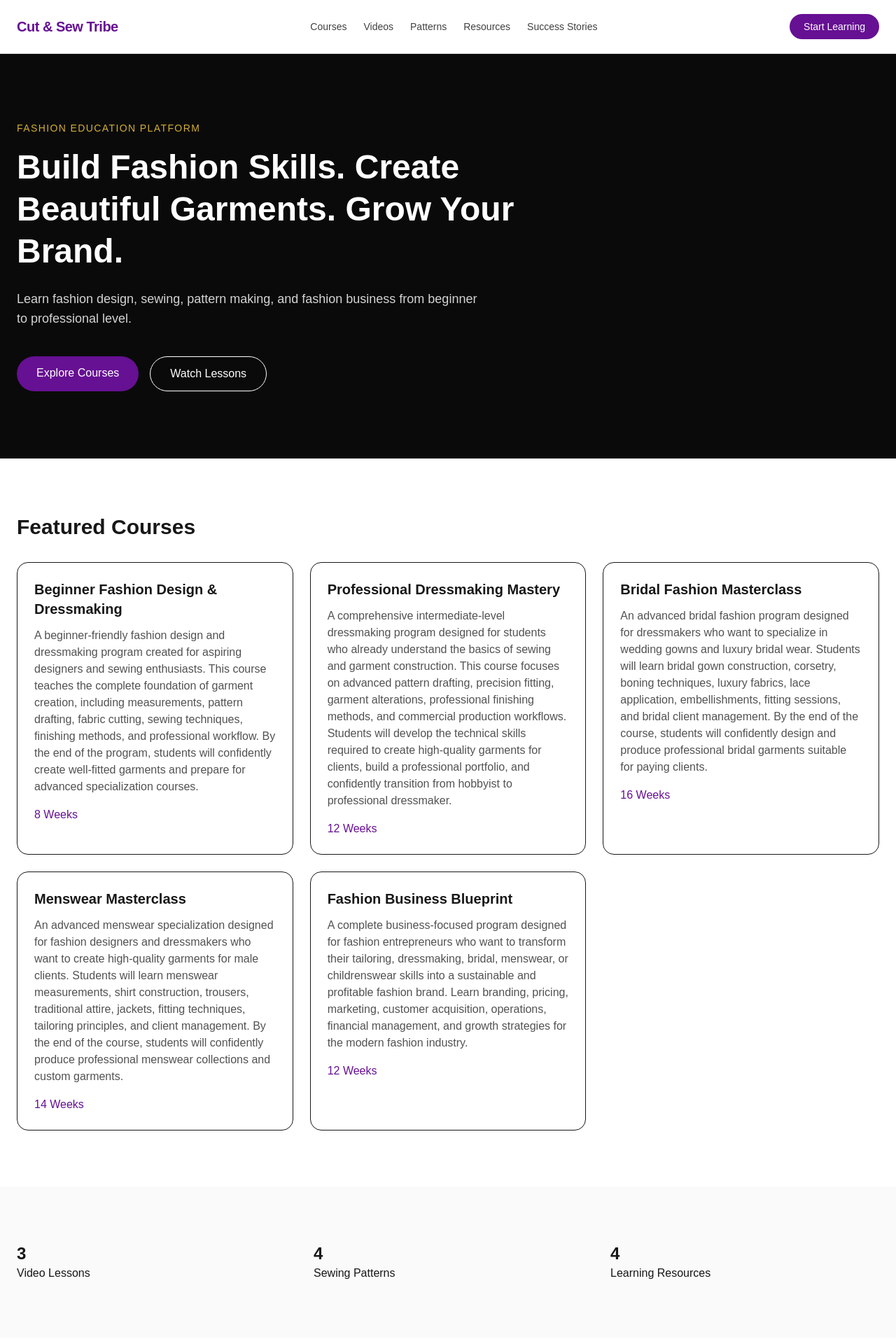
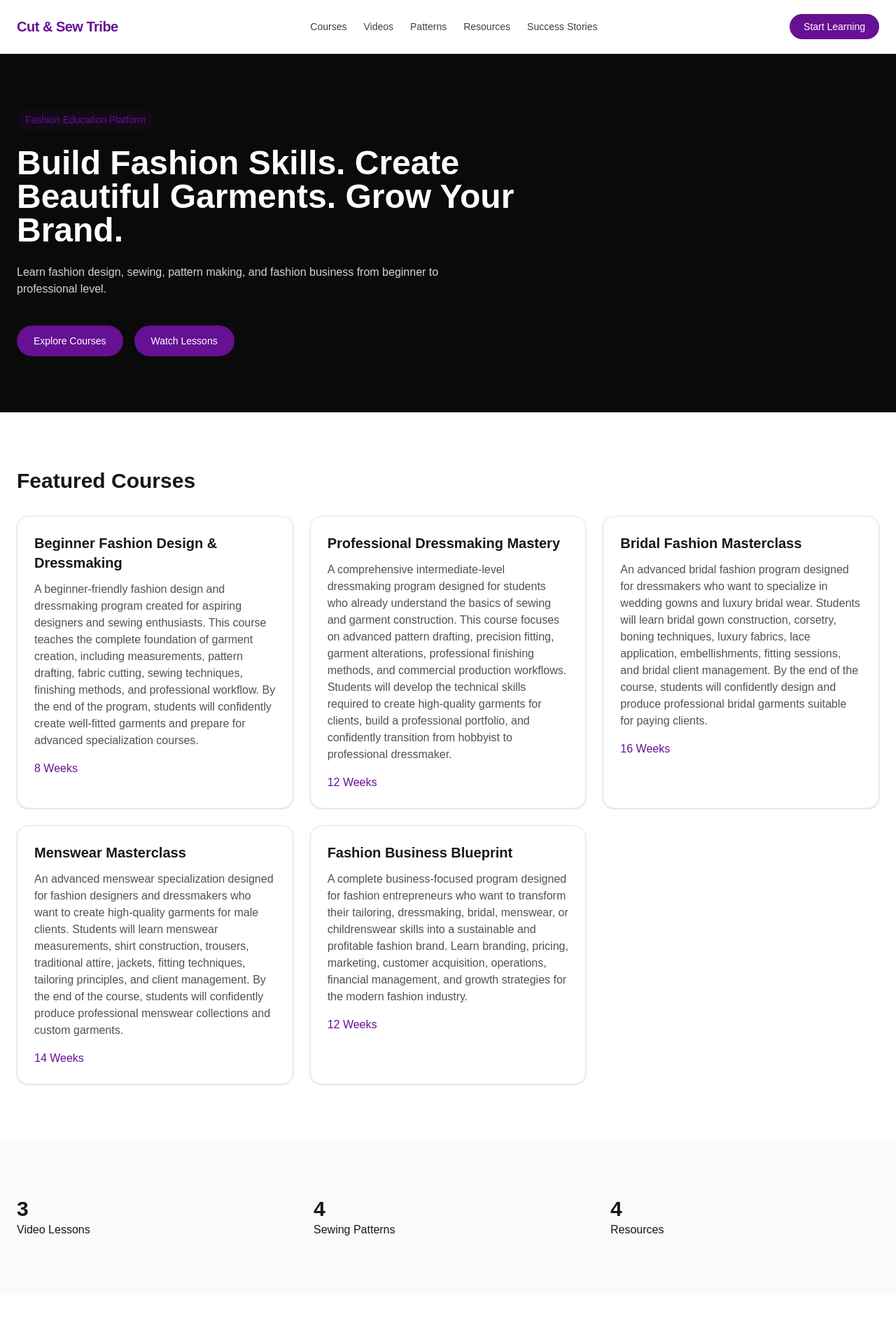
Before and after one commit to CutAndSewTribe/cut-and-sew-tribe, a Next.js app: page / in a window 1280 px wide. Shown: the top 1920 px of the page at 70% size. Built offline with nearby package versions, Linux system fonts and the light colour scheme.

Commit message:
Refactor homepage with UI primitives

```diff
--- a/src/app/page.tsx
+++ b/src/app/page.tsx
@@ -1,4 +1,10 @@
-import Link from "next/link";
+import {
+  Badge,
+  Button,
+  Card,
+  Container,
+  Section,
+} from "@/components/ui";
 
 import { courses } from "@/content/courses";
 import { videos } from "@/content/videos";
@@ -13,21 +19,17 @@ export default function Home() {
     (course) => course.featured,
   );
 
-
   const featuredVideos = videos.filter(
     (video) => video.featured,
   );
-
 
   const featuredPatterns = patterns.filter(
     (pattern) => pattern.featured,
   );
 
-
   const featuredResources = resources.filter(
     (resource) => resource.featured,
   );
-
 
   const featuredStories = studentStories.filter(
     (story) => story.featured,
@@ -35,28 +37,26 @@ export default function Home() {
 
 
   return (
-    <div className="flex flex-col">
+    <div>
 
 
-      {/* Hero */}
+      <Section className="bg-neutral-950 text-white">
 
-      <section className="bg-neutral-950 px-6 py-24 text-white">
+        <Container>
 
-        <div className="mx-auto max-w-7xl">
-
-          <p className="mb-4 text-sm uppercase tracking-widest text-[#D4AF37]">
+          <Badge>
             Fashion Education Platform
-          </p>
+          </Badge>
 
 
-          <h1 className="max-w-3xl text-5xl font-bold leading-tight">
+          <h1 className="mt-6 max-w-3xl text-5xl font-bold">
             Build Fashion Skills.
             Create Beautiful Garments.
             Grow Your Brand.
           </h1>
 
 
-          <p className="mt-6 max-w-2xl text-lg text-neutral-300">
+          <p className="mt-6 max-w-2xl text-neutral-300">
             Learn fashion design, sewing, pattern making,
             and fashion business from beginner to professional level.
           </p>
@@ -64,33 +64,28 @@ export default function Home() {
 
           <div className="mt-10 flex gap-4">
 
-            <Link
-              href="/courses"
-              className="rounded-full bg-[#661093] px-7 py-3"
-            >
+            <Button href="/courses">
               Explore Courses
-            </Link>
+            </Button>
 
 
-            <Link
-              href="/videos"
-              className="rounded-full border border-white px-7 py-3"
-            >
+            <Button href="/videos">
               Watch Lessons
-            </Link>
+            </Button>
 
           </div>
 
-        </div>
+        </Container>
 
-      </section>
+      </Section>
 
 
 
 
-      {/* Courses */}
 
-      <section className="mx-auto w-full max-w-7xl px-6 py-20">
+      <Section>
+
+        <Container>
 
           <h2 className="text-3xl font-bold">
             Featured Courses
@@ -99,12 +94,10 @@ export default function Home() {
 
           <div className="mt-8 grid gap-6 md:grid-cols-3">
 
+
             {featuredCourses.map((course) => (
 
-            <div
-              key={course.id}
-              className="rounded-2xl border p-6"
-            >
+              <Card key={course.id}>
 
                 <h3 className="text-xl font-semibold">
                   {course.title}
@@ -120,27 +113,31 @@ export default function Home() {
                   {course.duration}
                 </p>
 
-            </div>
+
+              </Card>
 
             ))}
 
+
           </div>
 
-      </section>
+        </Container>
+
+      </Section>
 
 
 
 
 
-      {/* Learning Library */}
+      <Section className="bg-neutral-50">
 
-      <section className="bg-neutral-50 px-6 py-20">
+        <Container>
 
-        <div className="mx-auto grid max-w-7xl gap-10 md:grid-cols-3">
+          <div className="grid gap-10 md:grid-cols-3">
 
 
             <div>
-            <h3 className="text-2xl font-bold">
+              <h3 className="text-3xl font-bold">
                 {featuredVideos.length}
               </h3>
 
@@ -151,7 +148,7 @@ export default function Home() {
 
 
             <div>
-            <h3 className="text-2xl font-bold">
+              <h3 className="text-3xl font-bold">
                 {featuredPatterns.length}
               </h3>
 
@@ -162,27 +159,29 @@ export default function Home() {
 
 
             <div>
-            <h3 className="text-2xl font-bold">
+              <h3 className="text-3xl font-bold">
                 {featuredResources.length}
               </h3>
 
               <p>
-              Learning Resources
+                Resources
               </p>
             </div>
 
 
           </div>
 
-      </section>
+        </Container>
+
+      </Section>
 
 
 
 
 
-      {/* Community */}
+      <Section>
 
-      <section className="mx-auto max-w-7xl px-6 py-20">
+        <Container>
 
           <h2 className="text-3xl font-bold">
             Student Success Stories
@@ -191,12 +190,10 @@ export default function Home() {
 
           <div className="mt-8 grid gap-6 md:grid-cols-3">
 
+
             {featuredStories.map((story) => (
 
-            <div
-              key={story.id}
-              className="rounded-2xl border p-6"
-            >
+              <Card key={story.id}>
 
                 <h3 className="font-semibold">
                   {story.name}
@@ -207,14 +204,18 @@ export default function Home() {
                   {story.story}
                 </p>
 
-            </div>
+
+              </Card>
 
             ))}
+
 
           </div>
 
 
-      </section>
+        </Container>
+
+      </Section>
 
 
     </div>
--- /dev/null
+++ b/src/components/ui/index.ts
@@ -0,0 +1,5 @@
+export { default as Badge } from "./Badge";
+export { default as Button } from "./Button";
+export { default as Card } from "./Card";
+export { default as Container } from "./Container";
+export { default as Section } from "./Section";
```
Lines whose indentation alone changed are shown as unchanged.
